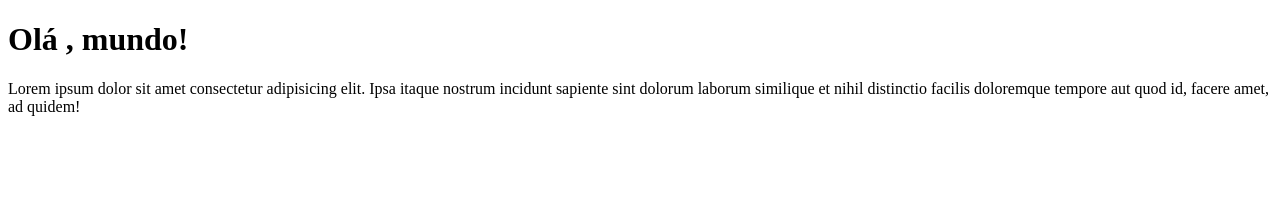
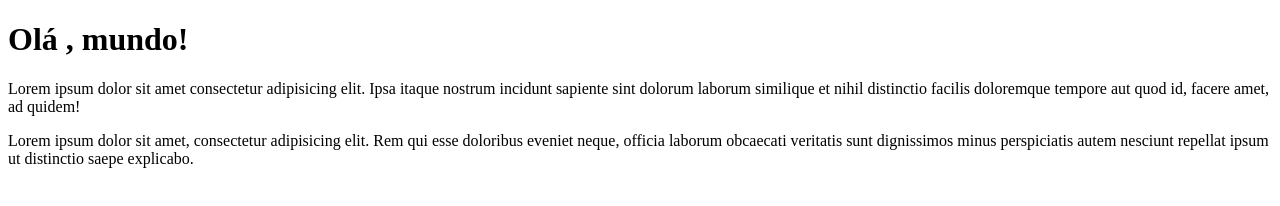
Before and after one commit to JonatasSilva01/Meus-Projetos, a plain HTML site: page site-exemplo/index.html in a window 1280 px wide. Drawn offline with Linux system fonts and the light colour scheme.

Commit message:
adicionei um paragrafo

```diff
--- a/site-exemplo/index.html
+++ b/site-exemplo/index.html
@@ -8,5 +8,7 @@
 <body>
     <h1>Olá , mundo!</h1>
     <p>Lorem ipsum dolor sit amet consectetur adipisicing elit. Ipsa itaque nostrum incidunt sapiente sint dolorum laborum similique et nihil distinctio facilis doloremque tempore aut quod id, facere amet, ad quidem!</p>
+
+    <p>Lorem ipsum dolor sit amet, consectetur adipisicing elit. Rem qui esse doloribus eveniet neque, officia laborum obcaecati veritatis sunt dignissimos minus perspiciatis autem nesciunt repellat ipsum ut distinctio saepe explicabo.</p>
 </body>
 </html>
```
